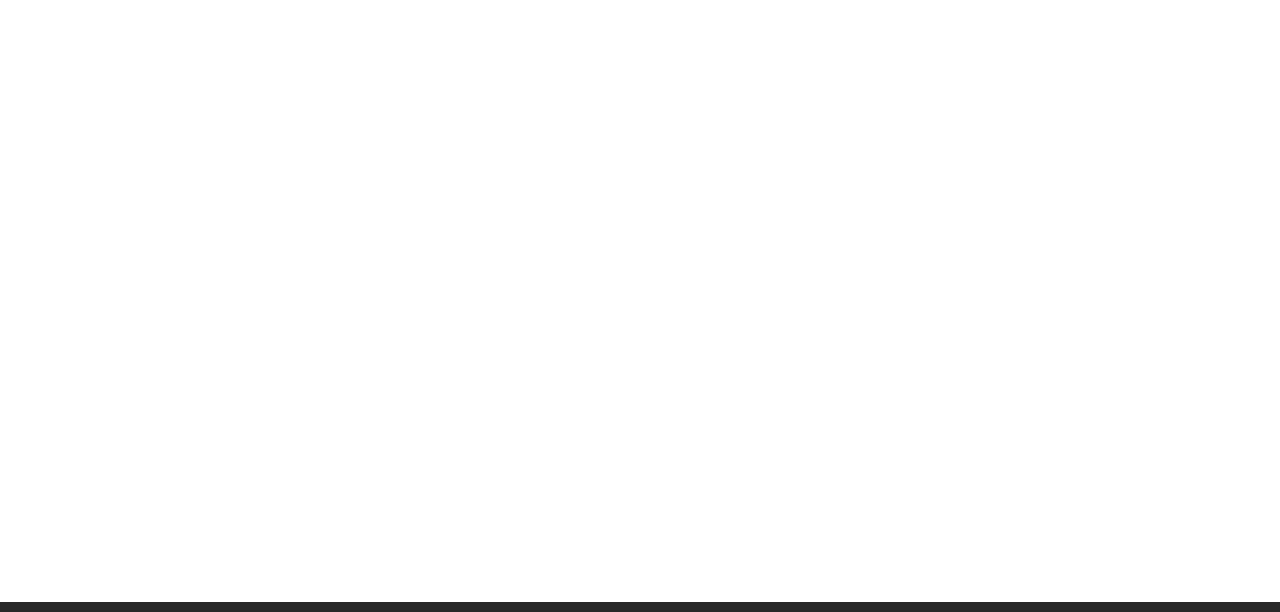
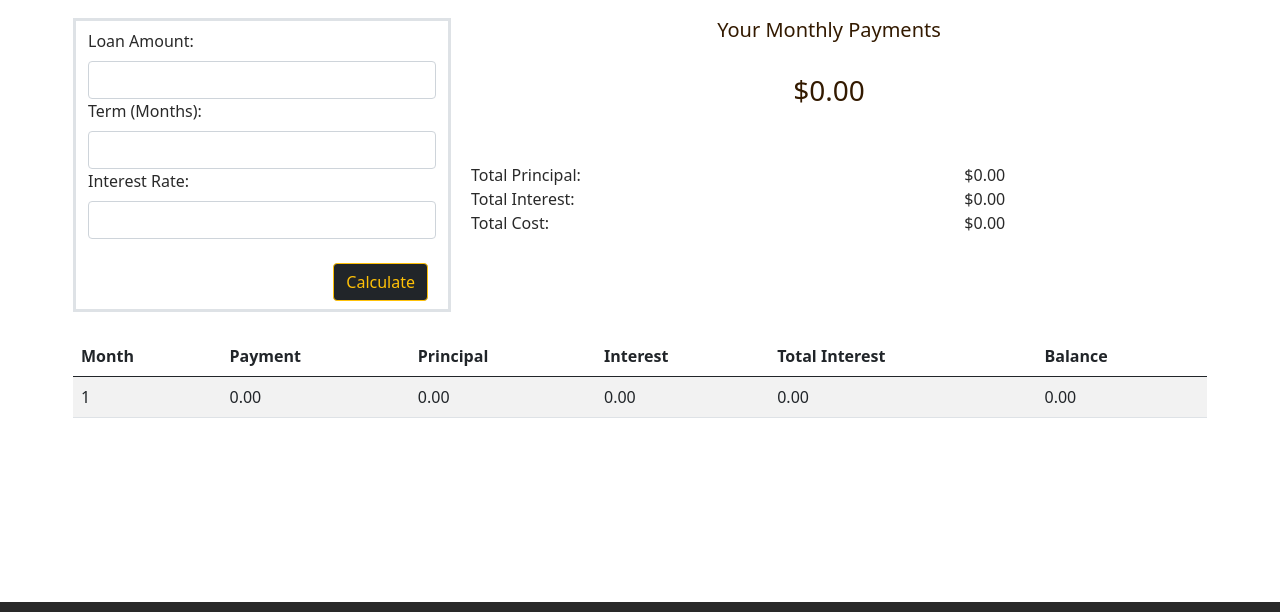
Before and after one commit to mozzy83/MortgageCalculator, a plain HTML site: page app.html in a window 1280 px wide. Shown: the part 132-744 px from the top of the page. Drawn offline with nearby package versions, Linux system fonts and the light colour scheme.

Commit message:
Initial UI mockup

```diff
--- a/app.html
+++ b/app.html
@@ -3,7 +3,7 @@
 
 
 <head>
-    <title>App Name: A Coding Project By Matt Osberg</title>
+    <title>Mortgage Calculator: A Coding Project By Matt Osberg</title>
     <!-- Required meta tags -->
     <meta charset="utf-8">
     <meta name="viewport" content="width=device-width, initial-scale=1, shrink-to-fit=no">
@@ -23,7 +23,7 @@
 
     <nav class="navbar navbar-expand-md navbar-dark fixed-top">
     <div class="container-fluid">
-        <a class="navbar-brand" href="#"><img src="img/favicon.png" class="d-inline-block align-text-top" alt="Matt Osberg Logo" width="30" height="24"> APP NAME</a>
+        <a class="navbar-brand" href="#"><img src="img/favicon.png" class="d-inline-block align-text-top" alt="Matt Osberg Logo" width="30" height="24"> Mortgage Calculator</a>
         <button class="navbar-toggler" type="button" data-bs-toggle="collapse" data-bs-target="#navbarCollapse"
             aria-controls="navbarCollapse" aria-expanded="false" aria-label="Toggle navigation">
             <span class="navbar-toggler-icon"></span>
@@ -40,7 +40,7 @@
                     <a class="nav-link" href="code.html">The Code</a>
                 </li>
                 <li class="nav-item">
-                    <a class="nav-link" target="_blank" href="#">Git Repo</a>
+                    <a class="nav-link" target="_blank" href="https://github.com/mozzy83/MortgageCalculator.git">Git Repo</a>
                 </li>
                 <li class="nav-item">
                     <a class="nav-link" target="_blank" href="https://www.linkedin.com/in/matt-osberg">About</a>
@@ -53,8 +53,68 @@
     <!-- ***** Main Section ***** -->
 
     <main class="flex-shrink-0">
-        <div class="container mt-5">
-
+        <div class="container mt-4">
+            <h3 class="titleFont">Mortgage Calculator</h3>
+            <div class="row pt-4">
+                <div class="col-12 col-lg-4 border border-3">
+                    <div class="pt-2">
+                    <label for="loanAmountValue" class="form-label">Loan Amount:</label>
+                    <input type="number" class="form-control" id="loanAmountInput" aria-label="Loan Amount">
+                    </div>
+                    <div>
+                        <label for="termInput" class="form-label">Term (Months):</label>
+                        <input type="number" class="form-control" id="termInput" aria-label="Term Months">
+                    </div>
+                    <div>
+                        <label for="interestInput" class="form-label">Interest Rate:</label>
+                        <input type="number" class="form-control" id="interestInput" aria-label="Interest Rate">
+                    </div>
+                    <div class="col-12 d-flex justify-content-end p-2 pt-4">
+                        <button type="button" class="btn btn-dark btn-outline-warning" id="btnSubmit">Calculate</button>
+                    </div>
+                </div>
+                <div class="col-12 col-lg-8 pt-4 pt-lg-0 pb-4 pb-lg-0">
+                    <div class="col-12">
+                        <h5 class="text-center">Your Monthly Payments</h5>
+                    </div>
+                    <div class="col-12 pt-4">
+                        <h3 class="text-center" id="monthlyPaymentAmount">$0.00</h3>
+                    </div>
+                    <div class="row p-2 mt-5">
+                        <div class="col-8">Total Principal:</div>
+                        <div class="col-4" id="totalPrinciple">$0.00</div>
+                        <div class="col-8">Total Interest:</div>
+                        <div class="col-4" id="totalInterest">$0.00</div>
+                        <div class="col-8">Total Cost:</div>
+                        <div class="col-4" id="totalCost">$0.00</div>
+                    </div>
+                </div>
+            </div>
+            <div class="row pt-4">
+                <table class="table table-striped table-responsive">
+                    <thead>
+                        <tr>
+                            <th>Month</th>
+                            <th>Payment</th>
+                            <th>Principal</th>
+                            <th>Interest</th>
+                            <th>Total Interest</th>
+                            <th>Balance</th>
+                        </tr>
+                    </thead>
+                    <tbody id="tableBody">
+                        <!--Results Here-->
+                        <tr>
+                            <td>1</td>
+                            <td>0.00</td>
+                            <td>0.00</td>
+                            <td>0.00</td>
+                            <td>0.00</td>
+                            <td>0.00</td>
+                        </tr>
+                    </tbody>
+                </table>
+            </div>
         </div>
 
      </main>
@@ -89,6 +149,9 @@
         integrity="sha384-U1DAWAznBHeqEIlVSCgzq+c9gqGAJn5c/t99JyeKa9xxaYpSvHU5awsuZVVFIhvj" crossorigin="anonymous">
     </script>
     <script src="js/site.js"></script>
+    <script>
+        document.getElementById("btnSubmit").addEventListener("click", getValues);
+    </script>
 
 </body>
 </html>
--- a/css/site.css
+++ b/css/site.css
@@ -1,5 +1,5 @@
 :root {
-    --primary-color: #1d5888;
+    --primary-color: #331a00;
     --secondary-color: #ff993b;
     --dark-color: #292929;
     --white-color: #e7e7e7;
@@ -7,6 +7,10 @@
 
 body {
     color: var(--dark-color);
+}
+
+.titleFont {
+    font-family: 'Belleza', sans-serif;
 }
 
 nav {
--- a/js/site.js
+++ b/js/site.js
@@ -1,4 +1,7 @@
-//Call Hello World
-function helloWorld(){
-    alert("Wello World");
-}
+//Retrieve values from user
+//Calculate total monthly payment amount
+//Calculate Total Interest
+//Calculate Total Cost
+
+
+//Display results to user
```
Also changed, not shown: code.html (+4 -4 lines), index.html (+10 -10 lines), img/Mortgage.png (added).
